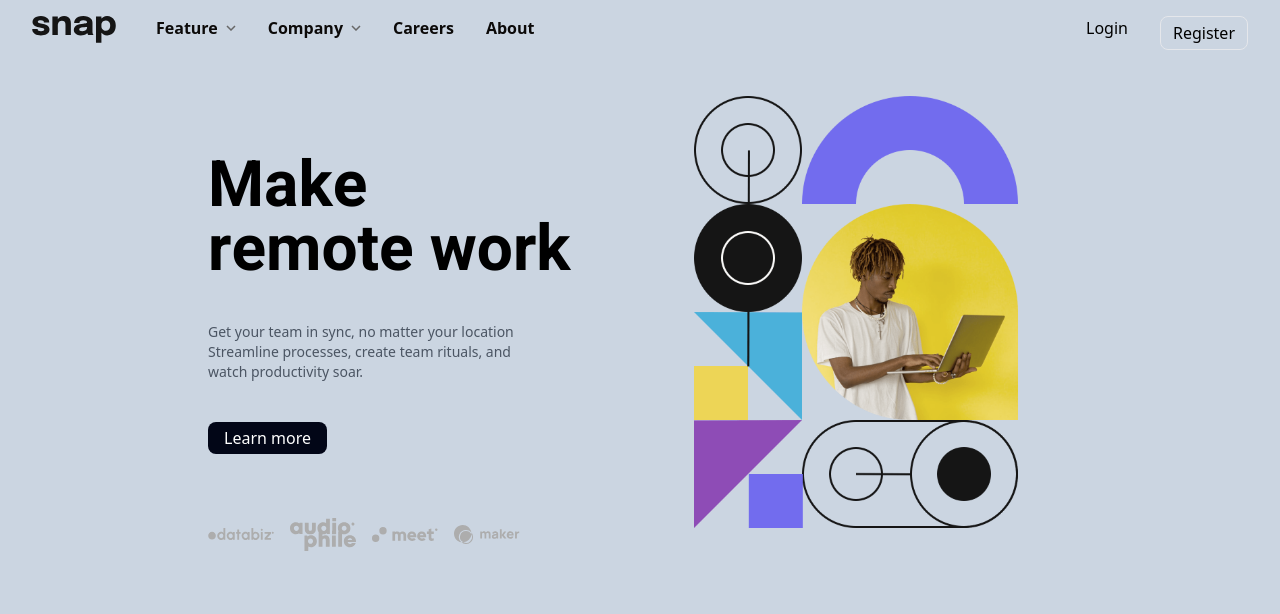
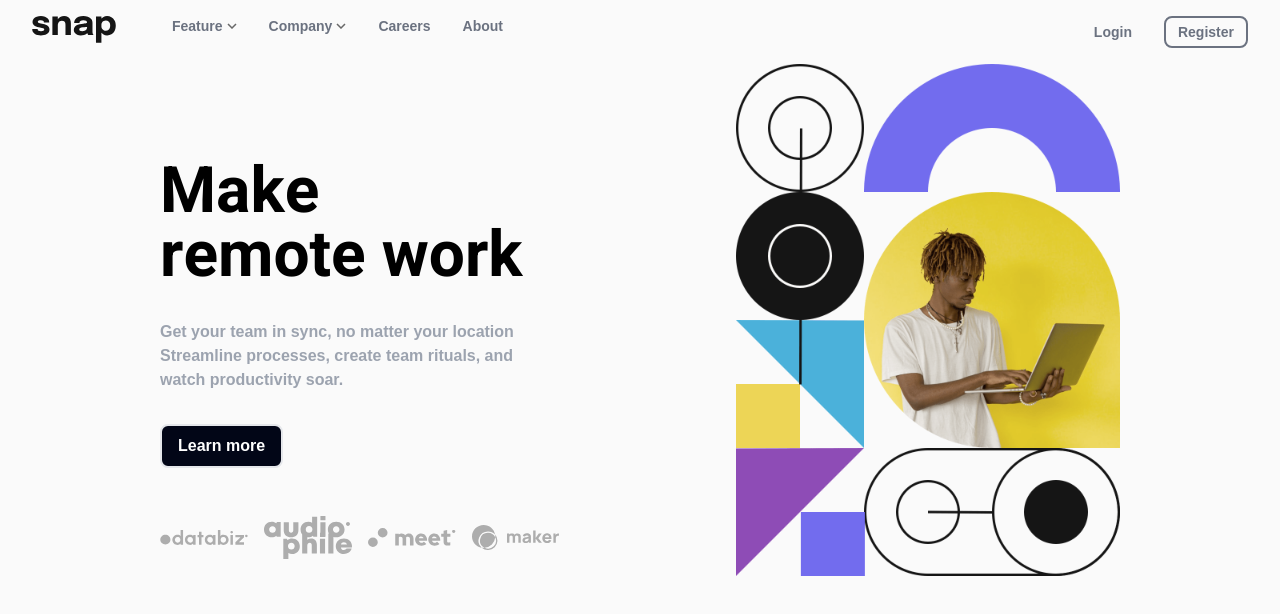
Before and after one commit to Shingatone/intro-section-with-dropdown-navigation-main, a plain HTML site: page index.html in a window 1280 px wide. Drawn offline with nearby package versions, Linux system fonts and the light colour scheme.

Commit message:
2eme jour de travail

```diff
--- a/index.html
+++ b/index.html
@@ -10,19 +10,38 @@
       href="https://fonts.googleapis.com/css2?family=Heebo:wght@100..900&display=swap"
       rel="stylesheet"
     />
+    <script>
+      tailwind.config = {
+        theme: {
+          extend: {
+            fontFamily: {
+              Epilogue: ["Epilogue", "sans-serif"],
+            },
+            colors: {
+              AlmostWhite: "hsl(0, 0%, 98%)",
+              MediumGray: "hsl(0, 0%, 41%)",
+              AlmostBlack: "hsl(0, 0%, 8%)",
+            },
+          },
+        },
+      };
+    </script>
     <title>Section with dropdown</title>
   </head>
-  <body class="w-full h-screen px-8 py-4 bg-slate-300">
-    <header class="flex mb-6">
-      <div class="flex">
-        <div class="mr-10">
+  <body class="font-Epilogue w-full h-screen px-8 py-4 bg-AlmostWhite">
+    <!-- Section header -->
+    <header class="flex mb-8">
+      <!-- section de gauche header -->
+      <div class="flex gap-14">
+        <div class="">
           <img src="./images/logo.svg" alt="Logo" />
         </div>
-        <nav>
-          <ul class="flex gap-8 font-semibold text-stone-950">
-            <li>
-              <div class="main-wrapper group">
-                <a href="#" class="flex items-center gap-2">
+        <nav class="flex font-semibold text-gray-500 gap-8 text-sm">
+          <!-- Feature dropdown -->
+          <div class="relative w-auto text-right group">
+            <button
+              class="flex items-center gap-1 text-right hover:text-gray-700"
+            >
               Feature
               <img
                 src="./images/icon-arrow-down.svg"
@@ -34,52 +53,43 @@
                 alt=""
                 class="hidden group-hover:block"
               />
-                </a>
-                <ul
-                  class="dropdown-menu text-gray-700 pt-1 w-full shadow-md hidden group-hover:block"
+            </button>
+            <div
+              class="absolute right-0 w-32 mt-3 bg-gray-100 shadow-md rounded-md px-3 py-2 text-xs text-left hidden group-hover:block"
             >
-                  <li>
               <a
                 href="#"
-                      class="flex items-center gap-2 unded-t bg-gray-200 hover:bg-gray-300 px-4 py-2 block whitespace-no-wrap"
+                class="block flex items-center gap-2 whitespace-nowrap hover:bg-gray-200 hover:text-gray-700 px-2 py-1"
               >
                 <img src="./images/icon-todo.svg" alt="" />
                 Todo List
               </a>
-                  </li>
-                  <li>
               <a
                 href="#"
-                      class="flex items-center gap-2 unded-t bg-gray-200 hover:bg-gray-300 px-4 py-2 block whitespace-no-wrap"
+                class="block flex items-center gap-2 whitespace-nowrap hover:bg-gray-200 hover:text-gray-700 px-2 py-1"
               >
                 <img src="./images/icon-calendar.svg" alt="" />
                 Calendar
               </a>
-                  </li>
-                  <li>
               <a
                 href="#"
-                      class="flex items-center gap-2 unded-t bg-gray-200 hover:bg-gray-300 px-4 py-2 block whitespace-no-wrap"
+                class="block flex items-center gap-2 whitespace-nowrap hover:bg-gray-200 hover:text-gray-700 px-2 py-1"
               >
                 <img src="./images/icon-reminders.svg" alt="" />
                 Reminders
               </a>
-                  </li>
-                  <li>
               <a
                 href="#"
-                      class="flex items-center gap-2 unded-t bg-gray-200 hover:bg-gray-300 px-4 py-2 block whitespace-no-wrap"
+                class="block flex items-center gap-2 whitespace-nowrap hover:bg-gray-200 hover:text-gray-700 px-2 py-1"
               >
                 <img src="./images/icon-planning.svg" alt="" />
                 Planning
               </a>
-                  </li>
-                </ul>
             </div>
-            </li>
-            <li>
-              <div class="main-wrapper group rounded-md">
-                <a href="#" class="flex items-center gap-2">
+          </div>
+
+          <div class="relative w-auto text-left group">
+            <button class="flex items-center gap-1 hover:text-gray-700">
               Company
               <img
                 src="./images/icon-arrow-down.svg"
@@ -91,66 +101,63 @@
                 alt=""
                 class="hidden group-hover:block"
               />
-                </a>
-                <ul
-                  class="dropdown-menu text-gray-700 pt-2 w-full shadow-md hidden group-hover:block"
+            </button>
+            <div
+              class="absolute left-0 w-28 mt-3 bg-gray-100 shadow-md rounded-md py-3 px-2 text-left text-xs hidden group-hover:block"
             >
-                  <li>
               <a
                 href="#"
-                      class="flex items-center gap-2 unded-t bg-gray-200 hover:bg-gray-300 px-4 py-2 block whitespace-no-wrap"
+                class="block flex items-center gap-2 whitespace-nowrap hover:bg-gray-200 px-2 py-1 hover:text-gray-700"
               >
                 History
               </a>
-                  </li>
-                  <li>
               <a
                 href="#"
-                      class="flex items-center gap-2 unded-t bg-gray-200 hover:bg-gray-300 px-4 py-2 block whitespace-no-wrap"
+                class="block flex items-center gap-2 whitespace-nowrap hover:bg-gray-200 px-2 py-1 hover:text-gray-700"
               >
                 Our Team
               </a>
-                  </li>
-                  <li>
               <a
                 href="#"
-                      class="flex items-center gap-2 unded-t bg-gray-200 hover:bg-gray-300 px-4 py-2 block whitespace-no-wrap"
+                class="block flex items-center gap-2 whitespace-nowrap hover:bg-gray-200 px-2 py-1 hover:text-gray-700"
               >
                 Blog
               </a>
-                  </li>
-                </ul>
             </div>
-              <!-- <a href="#" class="flex items-center gap-2">
-                Company
-                <img src="./images/icon-arrow-down.svg" alt="" />
-              </a> -->
-            </li>
-            <li><a href="#">Careers</a></li>
-            <li><a href="#">About</a></li>
-          </ul>
+          </div>
+
+          <a href="#" class="hover:text-gray-700">Careers</a>
+          <a href="#" class="hover:text-gray-700">About</a>
         </nav>
       </div>
-      <div class="ml-auto flex gap-8">
-        <a href="#">Login</a>
-        <button class="border rounded-lg px-3 py-1">Register</button>
+      <div
+        class="ml-auto flex items-center gap-8 font-semibold text-sm text-gray-500"
+      >
+        <a href="#" class="hover:text-gray-700">Login</a>
+        <button
+          class="border-2 border-gray-500 rounded-lg px-3 py-1 hover:text-gray-700 hover:border-gray-700"
+        >
+          Register
+        </button>
       </div>
     </header>
-    <main class="flex with-full max-h-auto px-44">
-      <div class="w-1/2 pt-20">
+    <main class="flex w-full max-h-auto px-32">
+      <div class="w-3/5 pt-20">
         <h1 class="text-[4rem] font-[Heebo] font-bold leading-none">
           Make <br />
           remote work
         </h1>
-        <p class="text-sm text-gray-600 mt-10 mb-10">
+        <p class="text-[14 px] font-semibold text-gray-400 mt-8 mb-8">
           Get your team in sync, no matter your location <br />
           Streamline processes, create team rituals, and <br />
           watch productivity soar.
         </p>
-        <button class="bg-slate-950 text-white px-4 py-1 rounded-lg">
+        <button
+          class="bg-slate-950 text-white font-semibold px-4 py-2 border-2 rounded-lg hover:bg-transparent hover:text-black hover:border-2 hover:border-gray-700"
+        >
           Learn more
         </button>
-        <div class="flex items-center gap-4 mt-16 w-11/12">
+        <div class="flex items-center gap-4 mt-12 w-11/12">
           <img class="w-1/6" src="./images/client-databiz.svg" alt="" />
           <img class="w-1/6" src="./images/client-audiophile.svg" alt="" />
           <img class="w-1/6" src="./images/client-meet.svg" alt="" />
@@ -158,8 +165,12 @@
         </div>
       </div>
 
-      <div class="w-1/2 flex justify-center items-center">
-        <img src="./images/image-hero-desktop.png" alt="" class="w-3/4" />
+      <div class="relative w-2/5 flex justify-center items-center">
+        <img
+          src="./images/image-hero-desktop.png"
+          alt=""
+          class="absolute cover"
+        />
       </div>
     </main>
   </body>
```
Lines whose indentation alone changed are shown as unchanged.
